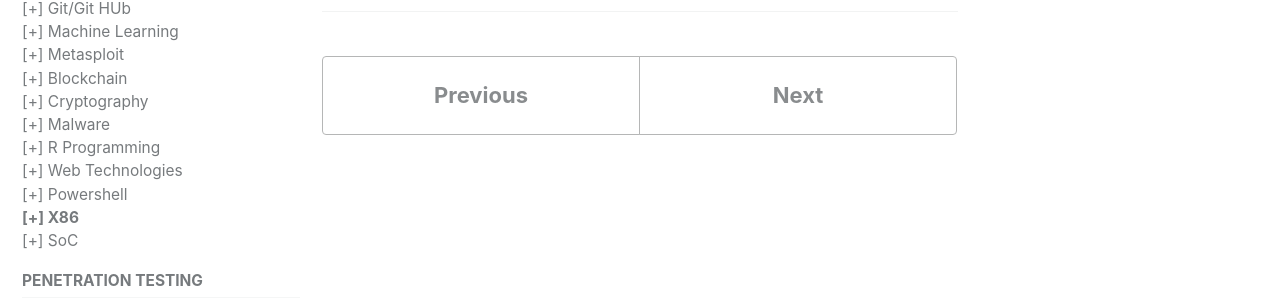
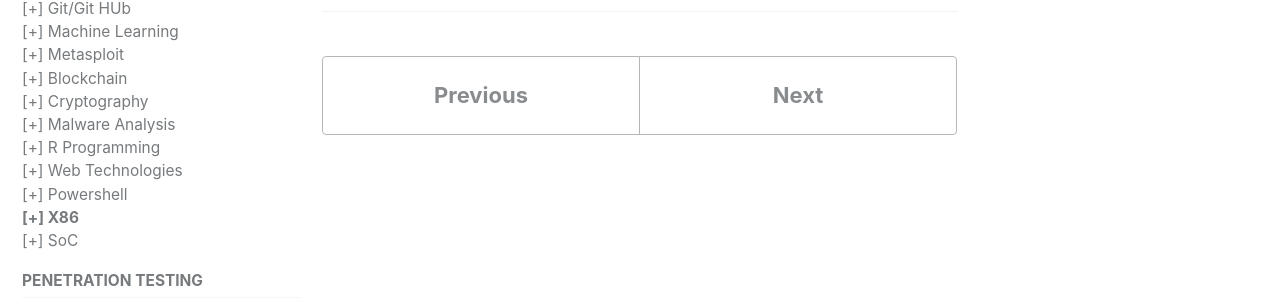
Before and after one commit to mohareti/cyberlab, a Jekyll site: the page built from _docs/14_x86.md, in a window 1280 px wide. Shown: the part 253-561 px from the top of the page. Built offline with Jekyll 4.4.1, drawn with Linux system fonts in a browser that asks for light colours; cached includes are drawn as plain includes; nearby versions of some CDN libraries.

Commit message:
Update navigation.yml

```diff
--- a/_data/navigation.yml
+++ b/_data/navigation.yml
@@ -30,7 +30,7 @@ docs:
         url: /docs/08_blockchain_101/
       - title: "[+] Cryptography"
         url: /docs/09_Cryptography_101/
-      - title: "[+] Malware"
+      - title: "[+] Malware Analysis"
         url: /docs/10_Malware_Analysis/
       - title: "[+] R Programming"
         url: /docs/11_R_Programming_101/
```
